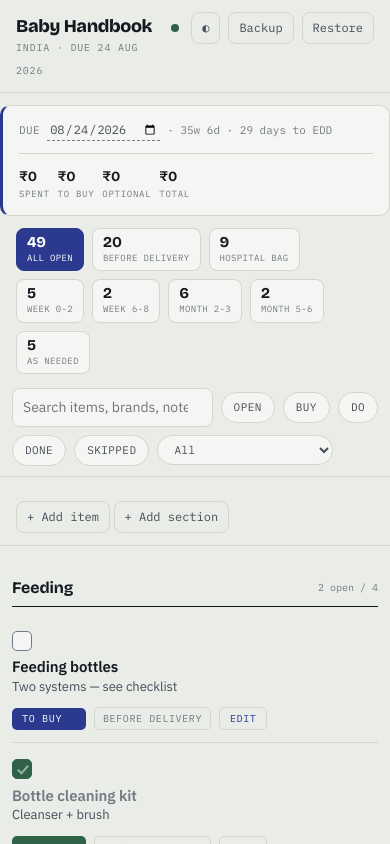
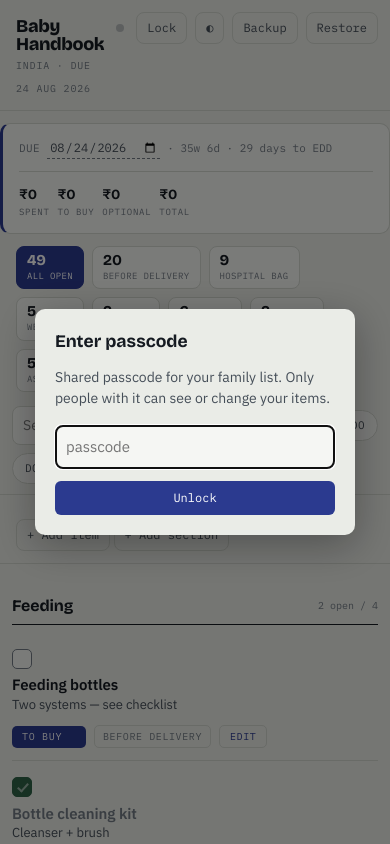
Before and after one commit to sankalpmalpani/baby-handbook, a plain HTML site: page index.html in a window 390 px wide. Shown: the top 844 px of the page. Drawn offline with nearby package versions, Linux system fonts and the light colour scheme; no server answers.

Commit message:
added password

```diff
--- a/index.html
+++ b/index.html
@@ -32,7 +32,7 @@ button,input,select,textarea{font:inherit;color:inherit}
 a{color:var(--accent)}
 
 header{position:sticky;top:0;z-index:50;background:var(--paper);border-bottom:1px solid var(--line);padding:12px 16px;padding-top:calc(12px + env(safe-area-inset-top))}
-.brand,.nextcard,.filters,.addbar,main,footer{max-width:820px;margin-left:auto;margin-right:auto}
+.brand,.nextcard,.stagecounts,.filters,.addbar,main,footer{max-width:820px;margin-left:auto;margin-right:auto}
 .brand{display:flex;align-items:baseline;justify-content:space-between;gap:12px}
 h1{font-family:var(--disp);font-weight:800;font-size:20px;letter-spacing:-.02em;margin:0;line-height:1}
 .sub{font-family:var(--mono);font-size:10px;letter-spacing:.08em;text-transform:uppercase;color:var(--ink3)}
@@ -44,9 +44,6 @@ h1{font-family:var(--disp);font-weight:800;font-size:20px;letter-spacing:-.02em;
 
 .nextcard{background:var(--card);border:1px solid var(--line);border-radius:var(--r);padding:14px 16px;margin:12px auto;border-left:3px solid var(--accent)}
 .nextcard,.filters,.addbar,main,footer{padding-left:16px;padding-right:16px}
-.nextcard .k{font-family:var(--mono);font-size:10px;letter-spacing:.1em;text-transform:uppercase;color:var(--ink3)}
-.nextcard .v{font-family:var(--disp);font-weight:700;font-size:18px;letter-spacing:-.01em;margin-top:4px}
-.nextcard .d{color:var(--ink2);font-size:13px;margin-top:4px}
 .datein{background:none;border:0;border-bottom:1px dashed var(--ink3);color:var(--ink2);font-family:var(--mono);font-size:12px;padding:0 2px}
 .duerow{font-family:var(--mono);font-size:11px;letter-spacing:.04em;text-transform:uppercase;color:var(--ink3);margin-bottom:12px}
 .duerow #dueNote{text-transform:none;letter-spacing:0}
@@ -54,17 +51,33 @@ h1{font-family:var(--disp);font-weight:800;font-size:20px;letter-spacing:-.02em;
 .spendcell .n{font-family:var(--disp);font-weight:700;font-size:16px}
 .spendcell .l{font-family:var(--mono);font-size:9px;letter-spacing:.08em;text-transform:uppercase;color:var(--ink3)}
 
-.stagecounts{max-width:820px;margin:0 auto;padding:0 16px 4px;display:flex;gap:8px;flex-wrap:wrap}
+.stagecounts{padding:0 16px 4px;display:flex;gap:8px;flex-wrap:wrap}
 .stagechip{border:1px solid var(--line);background:var(--card);border-radius:8px;padding:6px 10px;cursor:pointer;font-family:var(--mono);font-size:11px;color:var(--ink2);display:flex;flex-direction:column;gap:1px;min-width:64px;touch-action:manipulation}
 .stagechip .sc-n{font-family:var(--disp);font-weight:700;font-size:15px;color:var(--ink);line-height:1}
 .stagechip .sc-l{font-size:9px;letter-spacing:.04em;text-transform:uppercase;color:var(--ink3)}
 .stagechip[aria-pressed="true"]{border-color:var(--accent);background:var(--accent);color:#fff}
 .stagechip[aria-pressed="true"] .sc-n,.stagechip[aria-pressed="true"] .sc-l{color:#fff}
+
 .filters{padding:12px 16px;display:flex;gap:8px;flex-wrap:wrap;align-items:center;border-bottom:1px solid var(--line);overflow-x:auto}
 .search{flex:1 1 160px;background:var(--card);border:1px solid var(--line);border-radius:8px;padding:8px 10px;font-size:14px}
 .chipbtn{border:1px solid var(--line);background:var(--card);border-radius:99px;padding:6px 12px;cursor:pointer;font-family:var(--mono);font-size:11px;letter-spacing:.04em;text-transform:uppercase;color:var(--ink2);touch-action:manipulation;white-space:nowrap;flex-shrink:0}
 .chipbtn[aria-pressed="true"]{background:var(--ink);color:var(--paper);border-color:var(--ink)}
 select.chipbtn{text-transform:none;padding-right:8px}
+
+.addbar{padding:12px 16px;border-bottom:1px solid var(--line)}
+.addbox{background:var(--card);border:1px dashed var(--line);border-radius:var(--r);padding:12px;margin-top:10px;display:none;gap:8px;flex-wrap:wrap}
+.addbox.on{display:flex}
+.addbox input,.addbox select{background:var(--paper);border:1px solid var(--line);border-radius:7px;padding:8px;font-size:13px;color:var(--ink);touch-action:manipulation}
+.addbox input[name=n]{flex:1 1 200px}
+.addbox input[name=p]{flex:1 1 160px}
+.addbox input[name=pr]{width:90px}
+.addbtn{background:var(--ink);color:var(--paper);border:0;border-radius:7px;padding:8px 16px;cursor:pointer;font-family:var(--mono);font-size:12px;font-weight:500;touch-action:manipulation}
+.cancelbtn{background:none;color:var(--ink2);border:1px solid var(--line);border-radius:7px;padding:8px 16px;cursor:pointer;font-family:var(--mono);font-size:12px;touch-action:manipulation}
+.cancelbtn:active{background:var(--line)}
+.newsectbox{background:var(--card);border:1px dashed var(--line);border-radius:var(--r);padding:12px;margin-top:10px;display:none;gap:8px}
+.newsectbox.on{display:flex}
+.newsectbox input{background:var(--paper);border:1px solid var(--line);border-radius:7px;padding:8px;flex:1 1 200px;font-size:13px}
+.newsectbtn{background:var(--ink);color:var(--paper);border:0;border-radius:7px;padding:8px 14px;cursor:pointer;font-family:var(--mono);font-size:12px;touch-action:manipulation}
 
 main{padding:12px 16px 100px}
 .group{margin-top:20px}
@@ -121,29 +134,12 @@ ul.items{list-style:none;margin:0;padding:0}
 .delbtn{background:none;border:1px solid var(--danger);color:var(--danger);border-radius:6px;padding:8px 14px;cursor:pointer;font-family:var(--mono);font-size:11px;margin-top:16px;touch-action:manipulation}
 .expandbtn{background:none;border:1px solid var(--line);color:var(--accent);cursor:pointer;font-family:var(--mono);font-size:10px;letter-spacing:.06em;text-transform:uppercase;padding:3px 10px;border-radius:5px;touch-action:manipulation}
 
-.addbar{padding:12px 16px;border-bottom:1px solid var(--line)}
-.addbox{background:var(--card);border:1px dashed var(--line);border-radius:var(--r);padding:12px;margin-top:10px;display:none;gap:8px;flex-wrap:wrap}
-.addbox.on{display:flex}
-.addbox input,.addbox select{background:var(--paper);border:1px solid var(--line);border-radius:7px;padding:8px;font-size:13px;color:var(--ink);touch-action:manipulation}
-.addbox input[name=n]{flex:1 1 200px}
-.addbox input[name=p]{flex:1 1 160px}
-.addbox input[name=pr]{width:90px}
-.addbtn{background:var(--ink);color:var(--paper);border:0;border-radius:7px;padding:8px 16px;cursor:pointer;font-family:var(--mono);font-size:12px;font-weight:500;touch-action:manipulation}
-.cancelbtn{background:none;color:var(--ink2);border:1px solid var(--line);border-radius:7px;padding:8px 16px;cursor:pointer;font-family:var(--mono);font-size:12px;touch-action:manipulation}
-.cancelbtn:active{background:var(--line)}
-
-.newsectbox{background:var(--card);border:1px dashed var(--line);border-radius:var(--r);padding:12px;margin-top:10px;display:none;gap:8px}
-.newsectbox.on{display:flex}
-.newsectbox input{background:var(--paper);border:1px solid var(--line);border-radius:7px;padding:8px;flex:1 1 200px;font-size:13px}
-.newsectbtn{background:var(--ink);color:var(--paper);border:0;border-radius:7px;padding:8px 14px;cursor:pointer;font-family:var(--mono);font-size:12px;touch-action:manipulation}
-
 .empty{color:var(--ink3);font-style:italic;padding:30px 16px;text-align:center}
-
 footer{padding:20px 16px;color:var(--ink3);font-size:12px;line-height:1.5}
 
 .modal{position:fixed;top:0;left:0;right:0;bottom:0;background:rgba(0,0,0,.5);display:none;align-items:center;justify-content:center;z-index:100}
 .modal.on{display:flex}
-.modalbody{background:var(--paper);border-radius:var(--r);padding:20px;margin:16px;max-width:300px;box-shadow:0 10px 40px rgba(0,0,0,.3)}
+.modalbody{background:var(--paper);border-radius:var(--r);padding:20px;margin:16px;max-width:320px;box-shadow:0 10px 40px rgba(0,0,0,.3)}
 .modalbody h3{margin:0 0 12px;font-family:var(--disp);font-weight:700}
 .modalbody p{margin:0 0 16px;font-size:14px;color:var(--ink2)}
 .modalrow{display:flex;gap:8px}
@@ -154,17 +150,9 @@ footer{padding:20px 16px;color:var(--ink3);font-size:12px;line-height:1.5}
 .toast{position:fixed;left:50%;transform:translateX(-50%);bottom:22px;background:var(--ink);color:var(--paper);padding:10px 16px;border-radius:99px;font-family:var(--mono);font-size:12px;opacity:0;pointer-events:none;transition:opacity .2s;z-index:99}
 .toast.on{opacity:1}
 
-@media (min-width:840px){
-  .detrow > div{flex:1 1 180px}
-}
-@media (max-width:520px){
-  h1{font-size:18px}
-  .spendrow{gap:8px}
-  .spendcell .n{font-size:14px}
-  .filters{padding:10px 12px}
-  main{padding:10px 12px 100px}
-}
-@media print{header,.tools,.filters,.modal,.toast,.addbar,.newsectbox{display:none}body{background:#fff}li.item{break-inside:avoid}.detail{display:block !important}}
+@media (min-width:840px){ .detrow > div{flex:1 1 180px} }
+@media (max-width:520px){ h1{font-size:18px} .spendrow{gap:8px} .spendcell .n{font-size:14px} .filters{padding:10px 12px} main{padding:10px 12px 100px} }
+@media print{header,.tools,.filters,.modal,.toast,.addbar,.newsectbox,.stagecounts{display:none}body{background:#fff}li.item{break-inside:avoid}.detail{display:block !important}}
 </style>
 </head>
 <body>
@@ -173,11 +161,12 @@ footer{padding:20px 16px;color:var(--ink3);font-size:12px;line-height:1.5}
   <div class="brand">
     <div>
       <h1>Baby Handbook</h1>
-      <span class="sub">India · due 24 Aug 2026</span>
+      <span class="sub">India &middot; due 24 Aug 2026</span>
     </div>
     <div class="tools">
       <span id="syncDot" class="syncdot" title="Offline (this device only)"></span>
-      <button class="iconbtn" id="themeBtn" title="Light / dark">◐</button>
+      <button class="iconbtn" id="lockBtn" title="Change passcode / lock this device">Lock</button>
+      <button class="iconbtn" id="themeBtn" title="Light / dark">&#9680;</button>
       <button class="iconbtn" id="exportBtn" title="Backup">Backup</button>
       <button class="iconbtn" id="importBtn" title="Restore">Restore</button>
       <input type="file" id="importFile" accept="application/json" hidden>
@@ -188,10 +177,10 @@ footer{padding:20px 16px;color:var(--ink3);font-size:12px;line-height:1.5}
 <section class="nextcard">
   <div class="duerow">Due <input class="datein" type="date" id="dueDate" aria-label="Due date"> <span id="dueNote"></span></div>
   <div class="spendrow">
-    <div class="spendcell"><div class="n" id="spSpent">₹0</div><div class="l">Spent</div></div>
-    <div class="spendcell"><div class="n" id="spLeft">₹0</div><div class="l">To buy</div></div>
-    <div class="spendcell"><div class="n" id="spOpt">₹0</div><div class="l">Optional</div></div>
-    <div class="spendcell"><div class="n" id="spAll">₹0</div><div class="l">Total</div></div>
+    <div class="spendcell"><div class="n" id="spSpent">&#8377;0</div><div class="l">Spent</div></div>
+    <div class="spendcell"><div class="n" id="spLeft">&#8377;0</div><div class="l">To buy</div></div>
+    <div class="spendcell"><div class="n" id="spOpt">&#8377;0</div><div class="l">Optional</div></div>
+    <div class="spendcell"><div class="n" id="spAll">&#8377;0</div><div class="l">Total</div></div>
   </div>
 </section>
 
@@ -212,7 +201,7 @@ footer{padding:20px 16px;color:var(--ink3);font-size:12px;line-height:1.5}
   <div class="addbox" id="addBox">
     <input name="n" id="aName" placeholder="Item or task" aria-label="Item">
     <input name="p" id="aPick" placeholder="Brand / detail" aria-label="Detail">
-    <input name="pr" id="aPrice" type="number" inputmode="numeric" placeholder="₹ price" aria-label="Price">
+    <input name="pr" id="aPrice" type="number" inputmode="numeric" placeholder="&#8377; price" aria-label="Price">
     <input name="c" id="aCat" list="catList" placeholder="Category" aria-label="Category">
     <datalist id="catList"></datalist>
     <select id="aStage" aria-label="Stage"></select>
@@ -220,7 +209,6 @@ footer{padding:20px 16px;color:var(--ink3);font-size:12px;line-height:1.5}
     <button class="addbtn" id="aAdd">Add</button>
     <button class="cancelbtn" id="aCancel">Cancel</button>
   </div>
-
   <button class="iconbtn" id="newsectToggle" style="margin-top:12px">+ Add section</button>
   <div class="newsectbox" id="newsectBox">
     <input id="nsName" placeholder="Section name" aria-label="Section name">
@@ -232,9 +220,20 @@ footer{padding:20px 16px;color:var(--ink3);font-size:12px;line-height:1.5}
 <main id="list"></main>
 
 <footer>
-  <p><strong>Tap an item</strong> to edit name, price, status, category, when it's needed, or notes. <strong>Tap the checkbox</strong> to mark bought or done. <strong>Tap "Delete"</strong> inside to remove it.</p>
-  <p><strong>Add sections</strong> to organize by your own logic — create them on the fly, no limit.</p>
+  <p><strong>Tap an item</strong> to edit name, price, status, category, when it's needed, comments, or the notes checklist. <strong>Tap the checkbox</strong> to mark bought or done. <strong>Delete</strong> is inside each item.</p>
+  <p><strong>Passcode</strong> keeps the list private &mdash; only people who know it can see or change it. Use <strong>Lock</strong> to change it or sign out of this device.</p>
 </footer>
+
+<div class="modal" id="passModal">
+  <div class="modalbody">
+    <h3>Enter passcode</h3>
+    <p>Shared passcode for your family list. Only people with it can see or change your items.</p>
+    <input id="passInput" type="password" inputmode="text" autocomplete="off" placeholder="passcode" style="width:100%;background:var(--card);border:1px solid var(--line);border-radius:7px;padding:10px;font-size:15px;color:var(--ink);margin-bottom:12px">
+    <div class="modalrow">
+      <button class="modalbtn yes" id="passGo" style="background:var(--accent)">Unlock</button>
+    </div>
+  </div>
+</div>
 
 <div class="modal" id="delModal">
   <div class="modalbody">
@@ -251,6 +250,7 @@ footer{padding:20px 16px;color:var(--ink3);font-size:12px;line-height:1.5}
 
 <script src="https://cdn.jsdelivr.net/npm/@supabase/supabase-js@2"></script>
 <script>
+
 /* ============================================================
    PASTE YOUR SUPABASE VALUES HERE
    Leave blank for offline-only mode. Fill in to sync live.
@@ -487,12 +487,12 @@ let save;
 function closeAdd(){["aName","aPick","aPrice","aCat"].forEach(id=>$("#"+id).value="");$("#addBox").classList.remove("on");}
 function closeNewsect(){$("#nsName").value="";$("#newsectBox").classList.remove("on");}
 
-save=function(){ localSave(); if(SYNC_ON) schedulePush(); };
+save=function(){ localSave(); if(SYNC_ON && ROOM) schedulePush(); };
 function schedulePush(){ clearTimeout(pushT); pushT=setTimeout(pushNow,600); }
 async function pushNow(){
-  if(!sb||applying) return;
+  if(!sb||applying||!ROOM) return;
   const payload={}; SYNC_KEYS.forEach(k=>payload[k]=state[k]);
-  try{ await sb.from("handbook").upsert({id:"shared", data:payload, updated_at:new Date().toISOString()}); }
+  try{ await sb.from("handbook").upsert({id:ROOM, data:payload, updated_at:new Date().toISOString()}); }
   catch(e){ /* offline ok */ }
 }
 function mergeRemote(data){
@@ -513,18 +513,52 @@ function mergeRemote(data){
     }
   }
 }
+let ROOM="";  // the passcode-derived row id; empty until unlocked
+async function sha256hex(str){
+  const buf=await crypto.subtle.digest("SHA-256", new TextEncoder().encode(str));
+  return [...new Uint8Array(buf)].map(b=>b.toString(16).padStart(2,"0")).join("");
+}
+async function deriveRoom(passcode){
+  // salt keeps the row id from being a bare hash of a common word
+  const h=await sha256hex("baby-handbook::"+passcode.trim().toLowerCase());
+  return "r_"+h.slice(0,32);
+}
 async function initSync(){
   if(!SYNC_ON) return;
+  try{ sb=window.supabase.createClient(SB_URL,SB_KEY); }catch(e){ return; }
+  // get passcode: remembered on this device, else ask
+  let pass=Store.get("bh_pass");
+  if(!pass){ pass=await askPasscode(); if(!pass) return; }
+  await unlockWith(pass);
+}
+async function unlockWith(pass){
+  ROOM=await deriveRoom(pass);
+  Store.set("bh_pass", pass);          // remember on this device
   try{
-    sb=window.supabase.createClient(SB_URL,SB_KEY);
-    const {data}=await sb.from("handbook").select("data").eq("id","shared").maybeSingle();
-    if(data&&data.data) mergeRemote(data.data); else pushNow();
-    sb.channel("handbook-shared")
-      .on("postgres_changes",{event:"*",schema:"public",table:"handbook",filter:"id=eq.shared"},
+    const {data}=await sb.from("handbook").select("data").eq("id",ROOM).maybeSingle();
+    if(data&&data.data) mergeRemote(data.data); else pushNow();  // first use of this room seeds it
+    if(window.__chan){ try{ sb.removeChannel(window.__chan); }catch(e){} }
+    window.__chan=sb.channel("room-"+ROOM)
+      .on("postgres_changes",{event:"*",schema:"public",table:"handbook",filter:"id=eq."+ROOM},
           p=>{ if(p.new&&p.new.data) mergeRemote(p.new.data); })
       .subscribe();
     $("#syncDot").classList.add("on");
+    $("#syncDot").title="Live sync on";
   }catch(e){ /* offline */ }
+}
+function askPasscode(){
+  return new Promise(resolve=>{
+    const m=$("#passModal"); m.classList.add("on");
+    const inp=$("#passInput"); inp.value=""; setTimeout(()=>inp.focus(),100);
+    const go=async()=>{
+      const v=inp.value.trim(); if(!v){ inp.focus(); return; }
+      m.classList.remove("on");
+      $("#passGo").onclick=null; inp.onkeydown=null;
+      resolve(v);
+    };
+    $("#passGo").onclick=go;
+    inp.onkeydown=e=>{ if(e.key==="Enter"){ e.preventDefault(); go(); } };
+  });
 }
 
 const ALL=()=>ITEMS.filter(i=>!(state.removed&&state.removed[i.id])).concat(state.custom);
@@ -800,6 +834,15 @@ const applyTheme=t=>{document.documentElement.dataset.theme=t;Store.set("bh_them
 applyTheme(Store.get("bh_theme")||(matchMedia("(prefers-color-scheme:dark)").matches?"dark":"light"));
 themeBtn.onclick=()=>applyTheme(document.documentElement.dataset.theme==="dark"?"light":"dark");
 
+const lockBtn=$("#lockBtn");
+if(lockBtn){ lockBtn.onclick=async()=>{
+  // Re-lock: forget passcode on this device and ask again (lets you switch/change it)
+  Store.set("bh_pass","");
+  if(window.__chan){ try{ sb.removeChannel(window.__chan); }catch(e){} window.__chan=null; }
+  ROOM=""; $("#syncDot").classList.remove("on");
+  const p=await askPasscode(); if(p) await unlockWith(p);
+}; }
+
 function toast(m){const t=$("#toast");t.textContent=m;t.classList.add("on");setTimeout(()=>t.classList.remove("on"),1700)}
 $("#exportBtn").onclick=()=>{const blob=new Blob([JSON.stringify(state,null,2)],{type:"application/json"});
   const a=document.createElement("a");a.href=URL.createObjectURL(blob);a.download="baby-handbook-backup.json";a.click();URL.revokeObjectURL(a.href);toast("Backup saved");};
@@ -811,6 +854,7 @@ $("#importFile").onchange=e=>{const f=e.target.files[0];if(!f)return;const r=new
 render();
 window.__rendered=true;
 initSync();
+
 </script>
 </body>
 </html>
```
